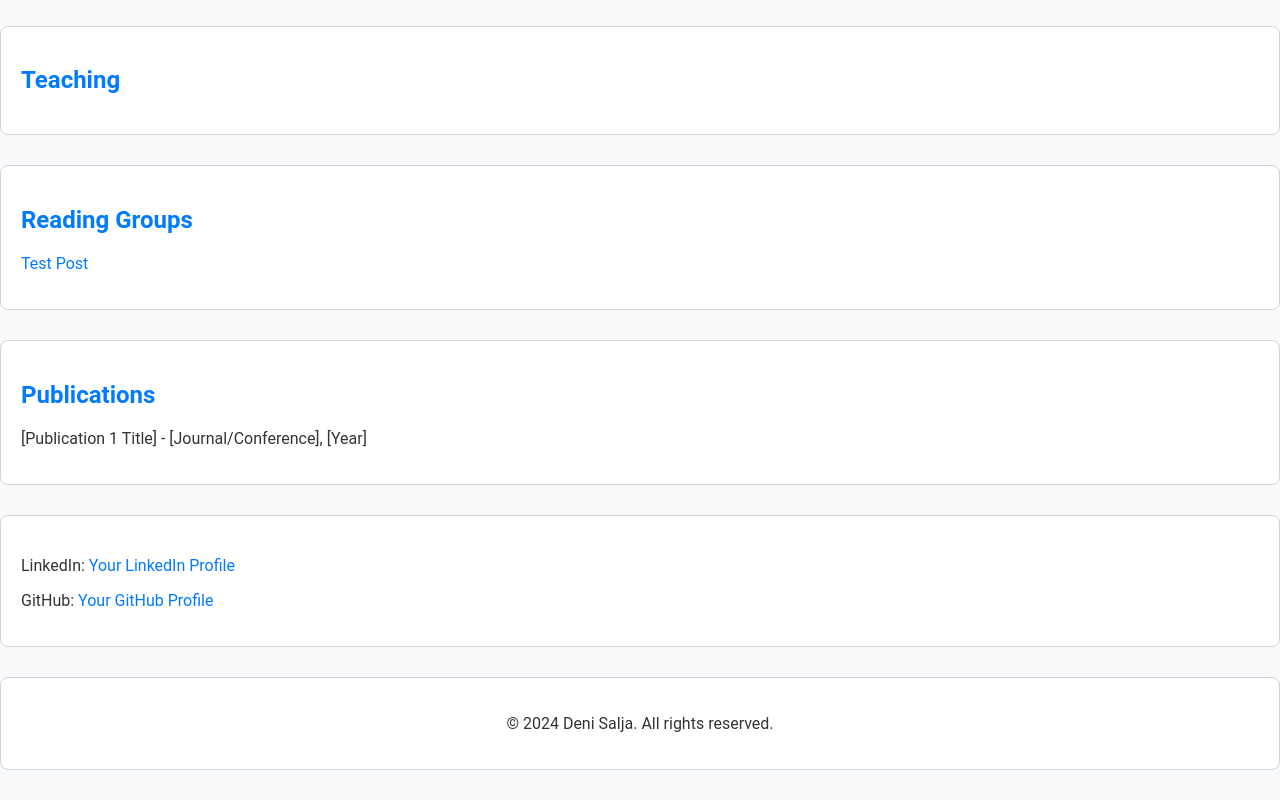
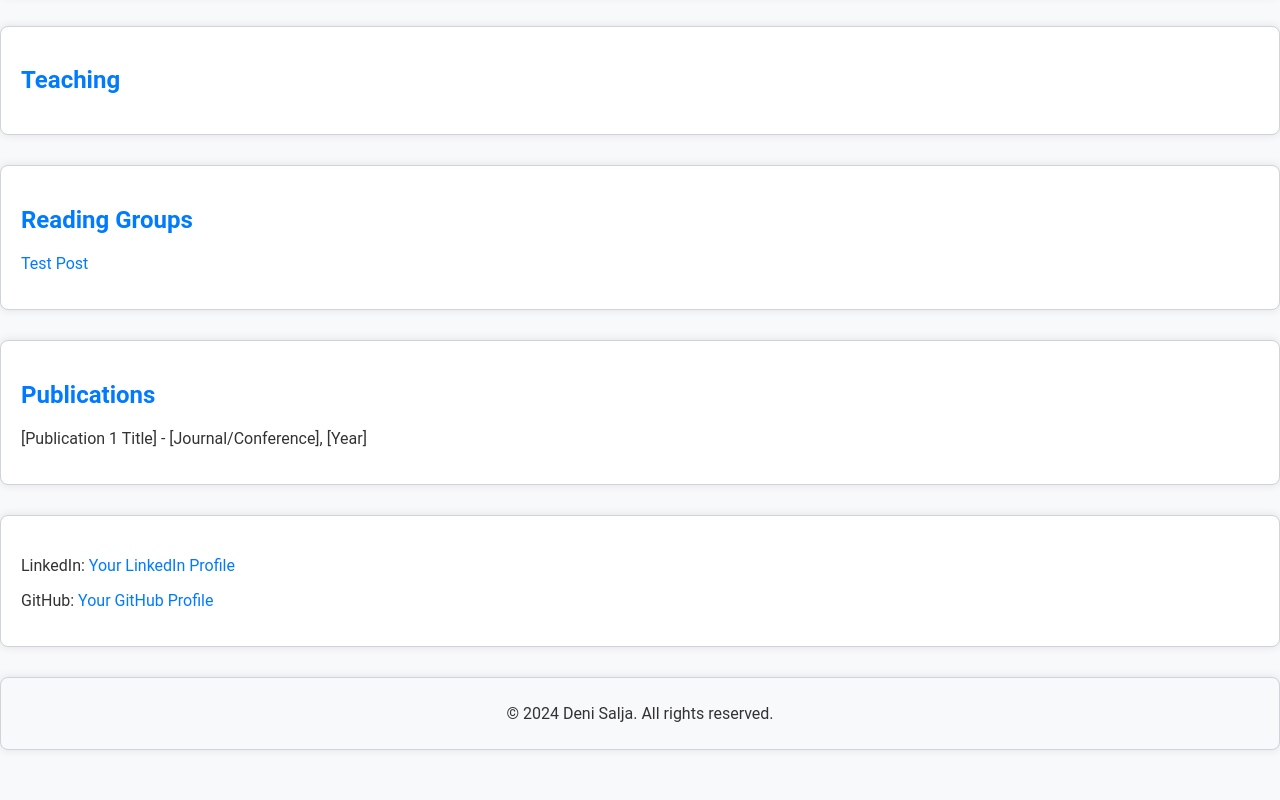
Before and after one commit to denisalja/denisalja.github.io, a plain HTML site: page index.html in a window 1280 px wide. Shown: the part 477-1277 px from the top of the page. Drawn offline with nearby package versions, Linux system fonts and the light colour scheme.

Commit message:
style mostly

```diff
--- a/style.css
+++ b/style.css
@@ -12,6 +12,7 @@ header, section, footer {
     background-color: #ffffff;
     border: 1px solid #ced4da;
     border-radius: 8px;
+    box-shadow: 0 0 10px rgba(0, 0, 0, 0.1);
 }
 
 h1, h2 {
@@ -34,4 +35,36 @@ a:hover {
 
 footer {
     text-align: center;
+    background-color: #f8f9fa;
+    padding: 10px;
+    border-top: 1px solid #ced4da;
 }
+
+/* Topological Style */
+
+header::before, section::before, footer::before {
+    content: '';
+    display: block;
+    position: absolute;
+    top: 0;
+    left: 50%;
+    transform: translateX(-50%);
+    width: 0;
+    height: 0;
+    border-style: solid;
+}
+
+header::before {
+    border-width: 20px 25px 0 25px;
+    border-color: #ffffff transparent transparent transparent;
+}
+
+section::before {
+    border-width: 0 25px 20px 25px;
+    border-color: transparent transparent #ffffff transparent;
+}
+
+footer::before {
+    border-width: 0 25px 20px 25px;
+    border-color: transparent transparent #f8f9fa transparent;
+}
```
Also changed, not shown: ReadingGroups/Test.html (renamed from Blog/Test.html, +1 -1 lines).
